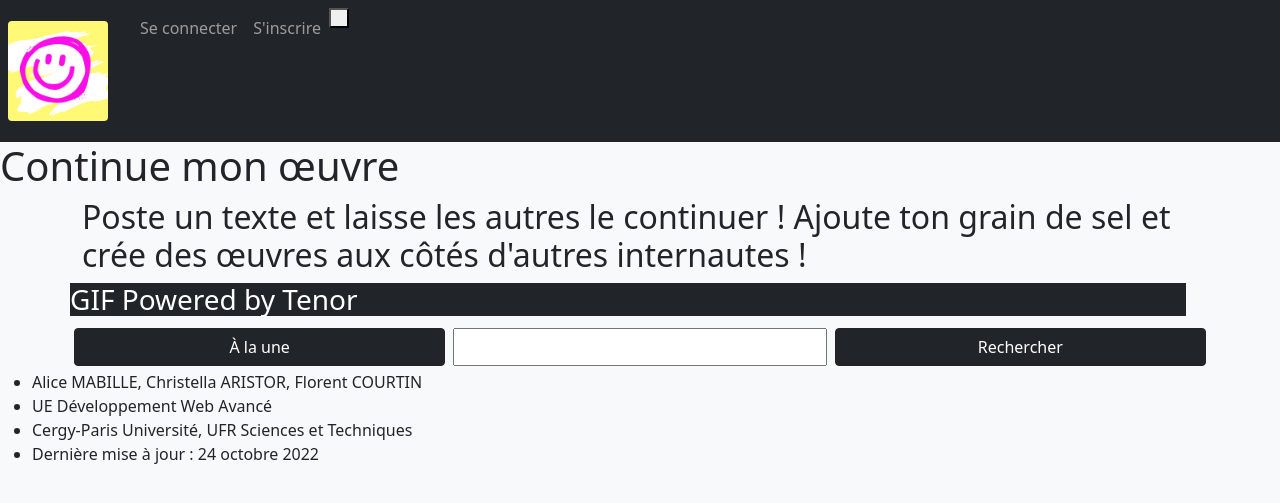
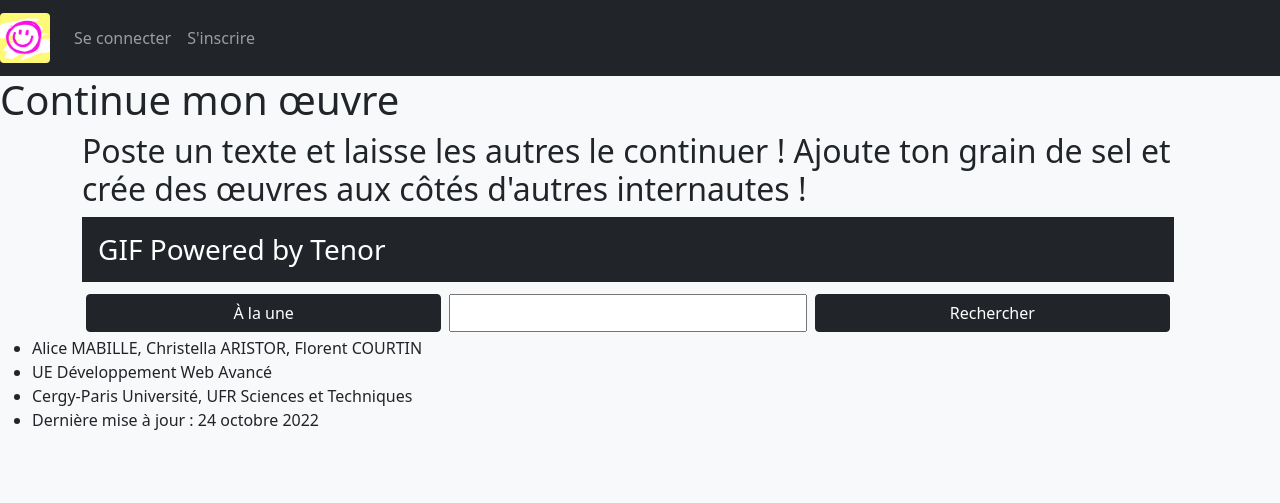
Before and after one commit to alicemabille/continuemonoeuvre, a PHP site: page /index.php in a window 1280 px wide. Shown: the top 503 px of the page. Run offline with PHP 8.4, Linux system fonts and the light colour scheme; data that the repository does not hold is empty.

Commit message:
essais bootstrap

```diff
--- a/include/header.inc.php
+++ b/include/header.inc.php
@@ -14,17 +14,19 @@
 	<script src="https://cdn.jsdelivr.net/npm/popper.js@1.16.1/dist/umd/popper.min.js"></script>
     <script> const TENOR_API_KEY = <?php echo "\"".$_ENV["TENOR_API_KEY"]."\""; ?></script>
     <title>Continue mon &oelig;uvre <?php if($tire!=null){ echo " - ".$titre; }?></title>
+</head>
 
-</head>
 <body class="bg-primary bg-light">
   <header>
     <nav class="navbar navbar-expand-sm bg-dark navbar-dark">
-      <ul class="navbar-nav">
-        <li class="nav-item navbar-brand" id="index-nav-item"><a class="nav-link <?php active_page("index.php");?>" href="index.php"><img src="images/logo.png" alt="Continue mon &oelig;uvre" id="logo-header" class="img-fluid rounded" style="width:5em;"/></a></li>
-        <li class="nav-item" id="signin-nav-item"><a class="nav-link <?php active_page("connexion.php");?>" href="connexion.php">Se connecter</a></li>
-        <li class="nav-item" id="signup-nav-item"><a class="nav-link <?php active_page("inscription.php");?>" href="inscription.php">S'inscrire</a></li>
-        <li class="nav-item" id="color-mode-button"><button class="nav-link" id="style_button"></button></li>
-      </ul>
+		<!-- Logo -->
+		<a href="index.php" class="navbar-brand"><img src="images/logo.png" alt="Continue mon &oelig;uvre" id="logo-header" class="rounded" style="width:50px;"/></a>
+		<!-- Navbar links -->
+		<ul class="navbar-nav">
+			<li class="nav-item" id="signin-nav-item"><a class="nav-link <?php active_page("connexion.php");?>" href="connexion.php">Se connecter</a></li>
+			<li class="nav-item" id="signup-nav-item"><a class="nav-link <?php active_page("inscription.php");?>" href="inscription.php">S'inscrire</a></li>
+			<!-- <li class="nav-item" id="color-mode-button"><button class="nav-link" id="style_button"></button></li> -->
+      	</ul>
     </nav>
     <h1>Continue mon &oelig;uvre</h1>
   </header>
--- a/index.php
+++ b/index.php
@@ -8,9 +8,9 @@
 	<main>
 		<section class="container">
 			<h2>Poste un texte et laisse les autres le continuer ! Ajoute ton grain de sel et crée des œuvres aux côtés d'autres internautes !</h2>
-			<article>
-				<h3 class="text-info row col-12 bg-dark text-white">GIF Powered by Tenor</h3>
-				<div class="row">
+			<article class="container-fluid">
+				<h3 class="text-info row col-12 p-3 bg-dark text-white">GIF Powered by Tenor</h3>
+				<div class="row col-12">
 					<button id="featured_gif_button" class="btn btn-dark dropdown col m-1">À la une</button>
 					<input type="text" id="search_gif_input" class="col m-1"/>
 					<button id="search_gif_button" class="btn btn-dark col m-1">Rechercher</button>
```
